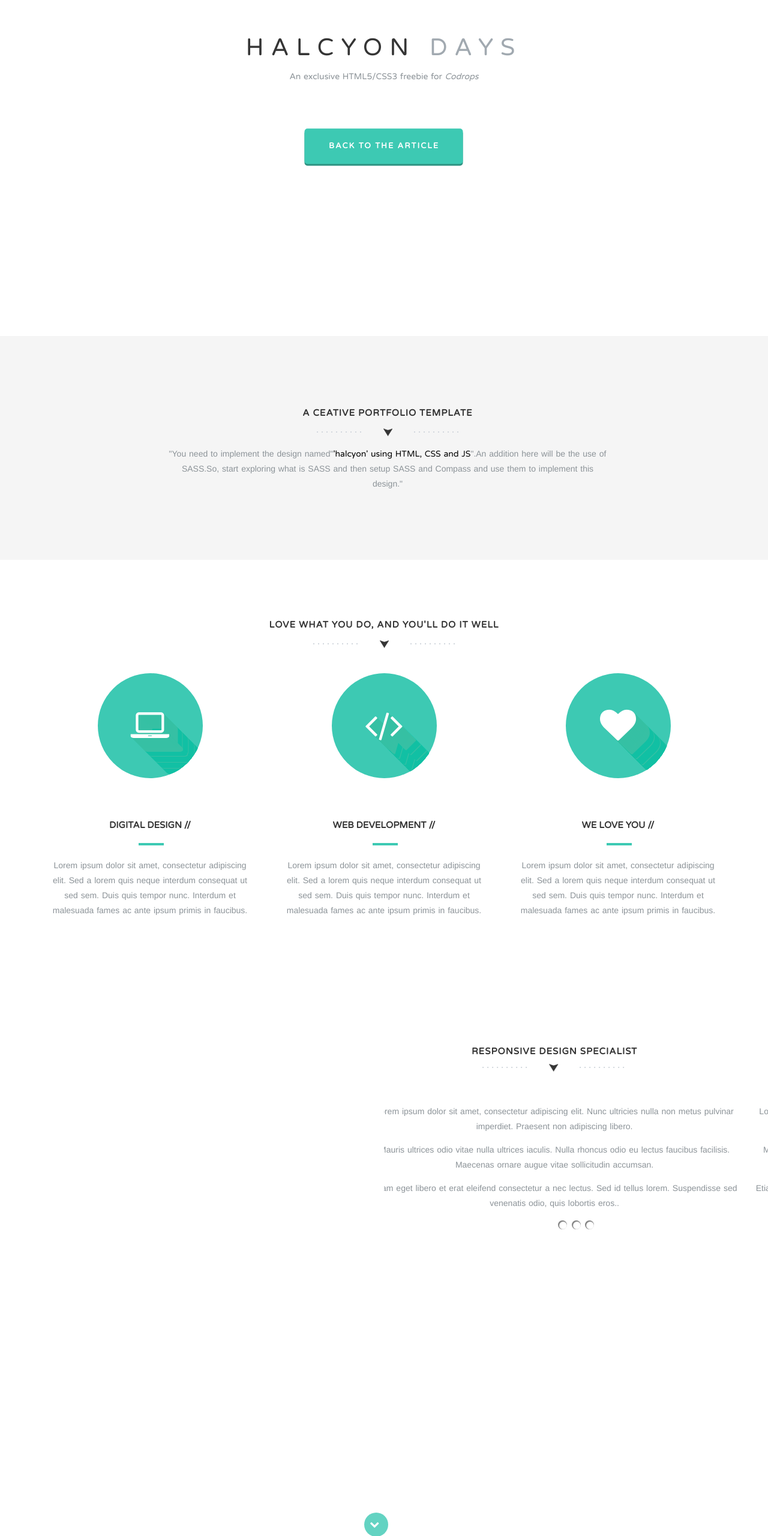
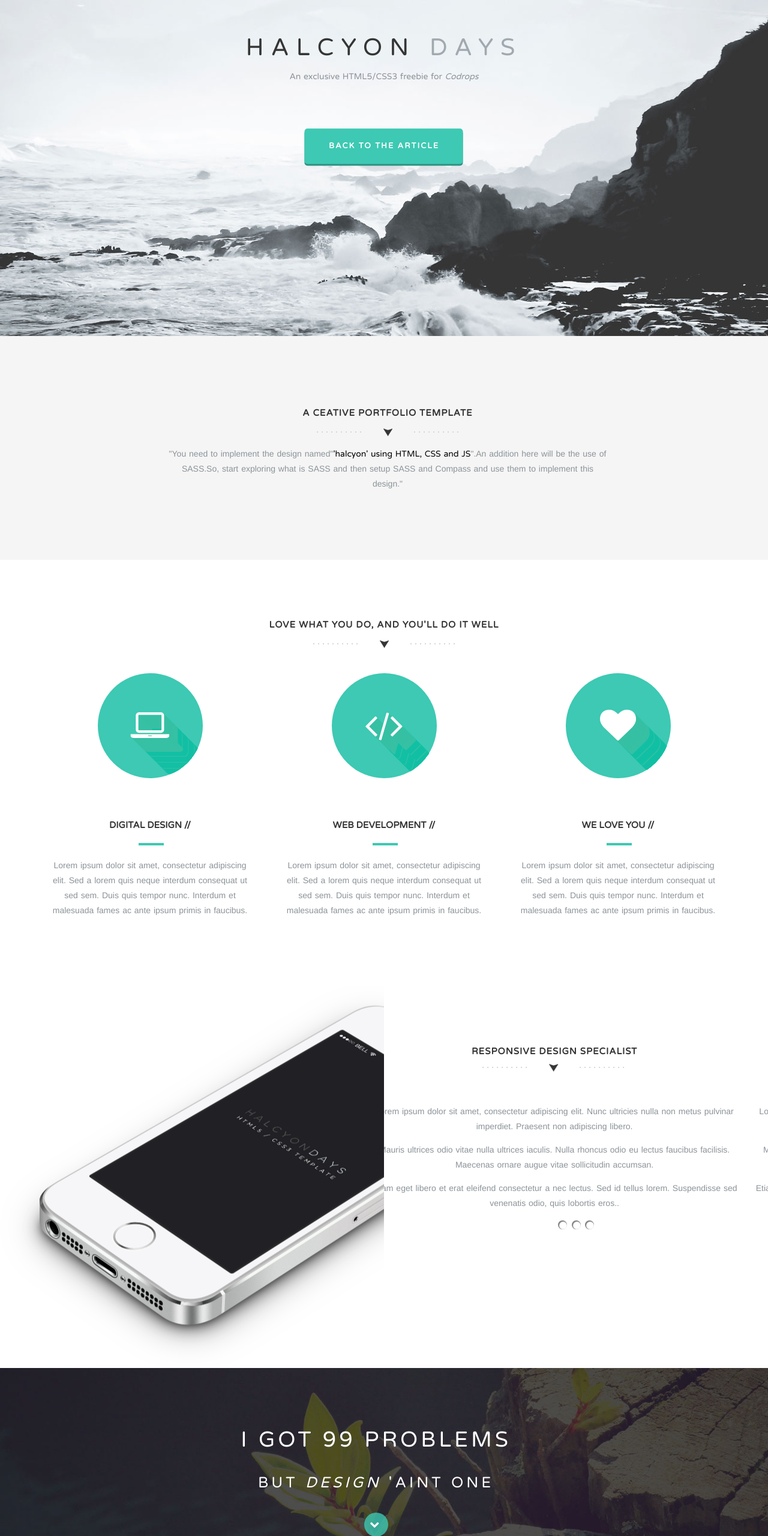
Before and after one commit to Rupa1995/Halcyon_Days, a plain HTML site: page index.html in a window 1280 px wide. Shown: the part 240-2800 px from the top of the page at 60% size. Drawn offline with nearby package versions, Linux system fonts and the light colour scheme.

Commit message:
Update style.css

```diff
--- a/stylesheets/style.css
+++ b/stylesheets/style.css
@@ -1,6 +1,6 @@
 /* line 1, ../sass/style.scss */
 .bg-parallax-1 {
-  background-image: url("images/hero-bg.jpg");
+  background-image: url("../images/hero-bg.jpg");
   min-height: 800px;
   width: auto;
   background-position: center;
@@ -11,7 +11,7 @@
 
 /* line 11, ../sass/style.scss */
 .bg-parallax-2 {
-  background-image: url("images/iphone-bg.png");
+  background-image: url("../images/iphone-bg.png");
   min-height: 636px;
   margin-right: 600px;
   background-position: left;
@@ -21,7 +21,7 @@
 
 /* line 21, ../sass/style.scss */
 .bg-parallax-3 {
-  background-image: url("images/plants-bg.jpg");
+  background-image: url("../images/plants-bg.jpg");
   min-height: 300px;
   width: auto;
   background-position: center;
@@ -305,7 +305,7 @@ hr {
 /* line 234, ../sass/style.scss */
 /* line 275, ../sass/style.scss */
 #paralx {
-  background-image: url(images/plants-bg.jpg);
+  background-image: url(../images/plants-bg.jpg);
   min-height: 300px;
   background-attachment: fixed;
   background-position: center;
@@ -334,7 +334,7 @@ hr {
 /* line 255, ../sass/style.scss */
 /* line 301, ../sass/style.scss */
 #prblm {
-  background-image: url(images/plants-bg.jpg);
+  background-image: url(../images/plants-bg.jpg);
   background-position: center;
   background-repeat: no-repeat;
   background-attachment: fixed;
@@ -480,7 +480,7 @@ ul#social-button {
 
 /* line 438, ../sass/style.scss */
 .subscribe {
-  background-image: url("images/keyboard-bg.jpg");
+  background-image: url("../images/keyboard-bg.jpg");
   min-height: 400px;
   background-attachment: fixed;
   background-position: center;
```
